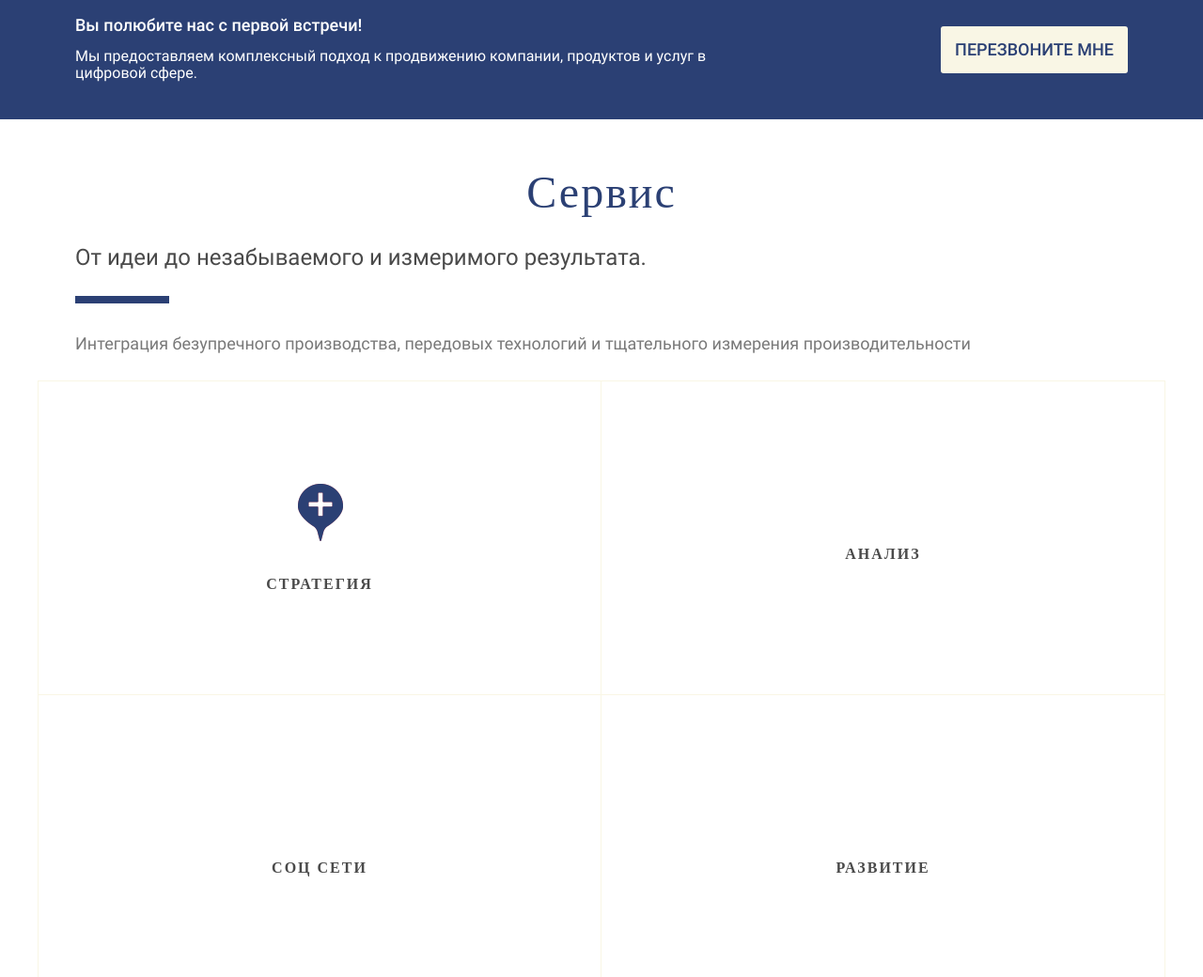
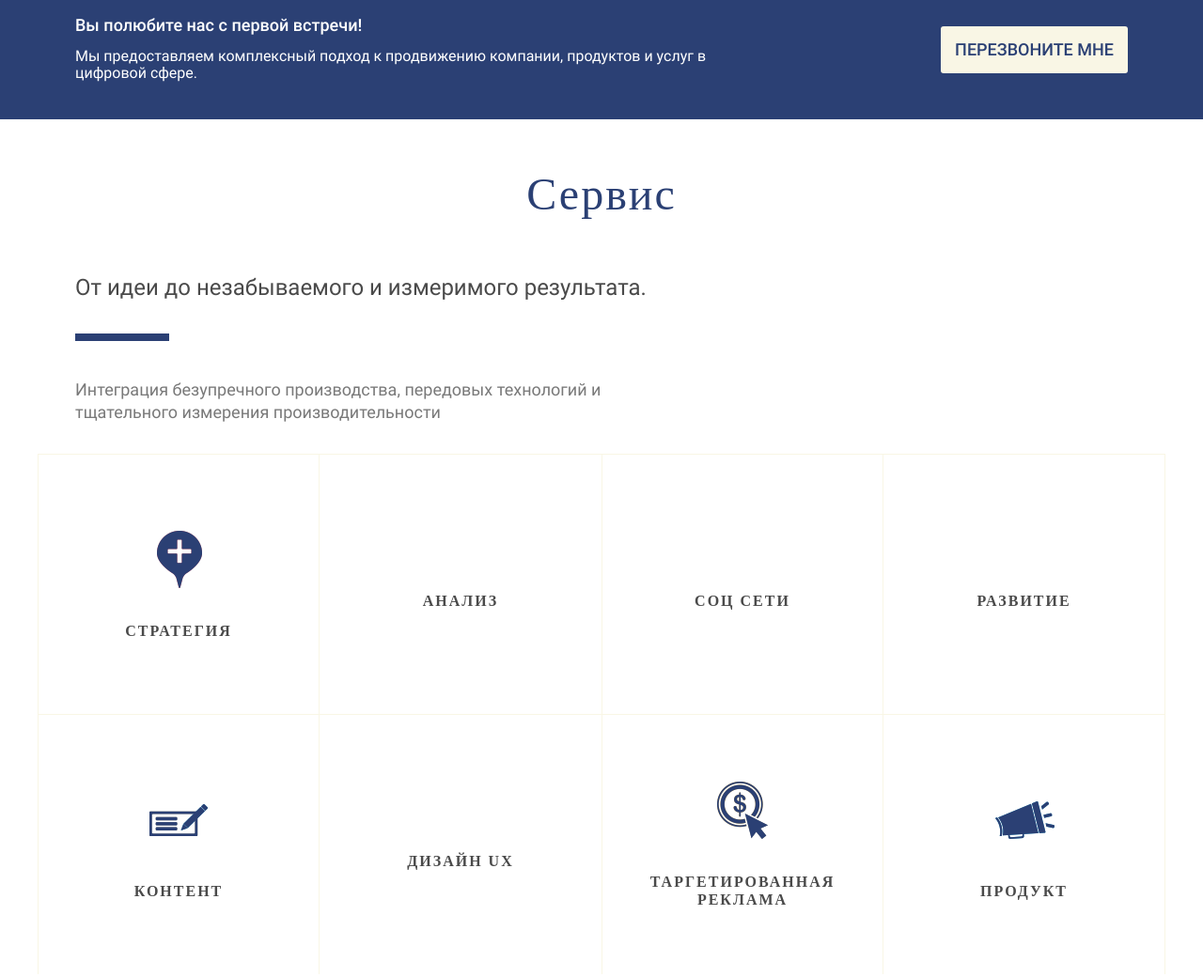
Before and after one commit to Vidiborets0012/digital-agensy_mob-first, a website: page index.html in a window 1280 px wide. Shown: the part 740-1780 px from the top of the page at 94% size. Drawn offline with nearby package versions, Linux system fonts and the light colour scheme; a web font is replaced by a local one.

Commit message:
add services section styles for Desktop

```diff
--- a/scss/style.scss
+++ b/scss/style.scss
@@ -489,7 +489,6 @@
             min-height: 334px;
             &:hover {
                 .services-item-inner {
-                    margin: 18px 0;
                     padding: 35px 60px 5px;
                     min-height: 288px;
                 }
@@ -497,3 +496,38 @@
         }
     }
 }
+
+@media screen and (min-width: 1024px) {
+    .services {
+        padding: 52px 0 0;
+
+        &-title {
+            margin-bottom: 60px;
+        }
+
+        &-descr {
+            padding-bottom: 46px;
+            margin-bottom: 40px;
+        }
+        &-text {
+            max-width: 608px;
+            margin-bottom: 32px;
+        }
+        &-item {
+            width: 25%;
+            padding: 0 17px;
+            min-height: 277px;
+            &:nth-child(2),
+            &:nth-child(6) {
+                border-right: none;
+            }
+            &:hover {
+                .services-item-inner {
+                    margin: 10px 0;
+                    padding: 21px 9px 5px;
+                    min-height: 255px;
+                }
+            }
+        }
+    }
+}
```
Also changed, not shown: css/style.css, 1 other file.
